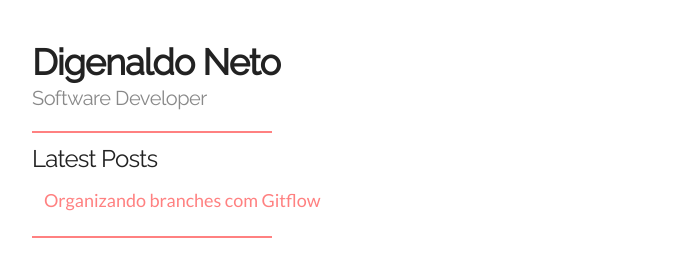
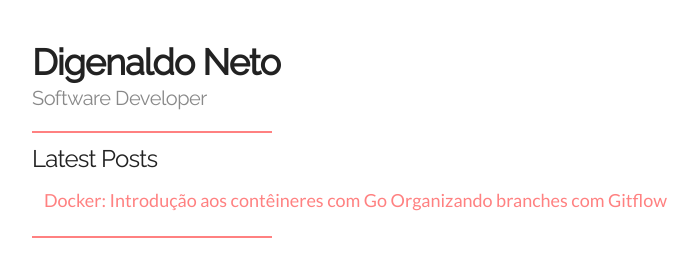
Before and after one commit to digenaldo/digenaldo2.github.io, a plain HTML site: page index.html in a window 1280 px wide. Shown: the top 265 px of the page, without its empty margins (278-976 px from the left). Drawn offline with Linux system fonts and the light colour scheme.

Commit message:
rebuilding site Mon Jan 28 18:31:27 -03 2019

```diff
--- a/index.html
+++ b/index.html
@@ -68,11 +68,11 @@
 
 		<ul class="no-bullet">
 			<li>
+				<a href="https://medium.com/@digenaldo.neto/docker-introdução-aos-contêineres-com-go-53cab175ceae">Docker: Introdução aos contêineres com Go</a>
 				<a href="https://medium.com/@digenaldo.neto/organizando-branches-com-git-flow-7d6ff5c7bd69">Organizando branches com Gitflow</a>
 			</li>
 		</ul>
 	</section>
-
 
 
 </article>
```
